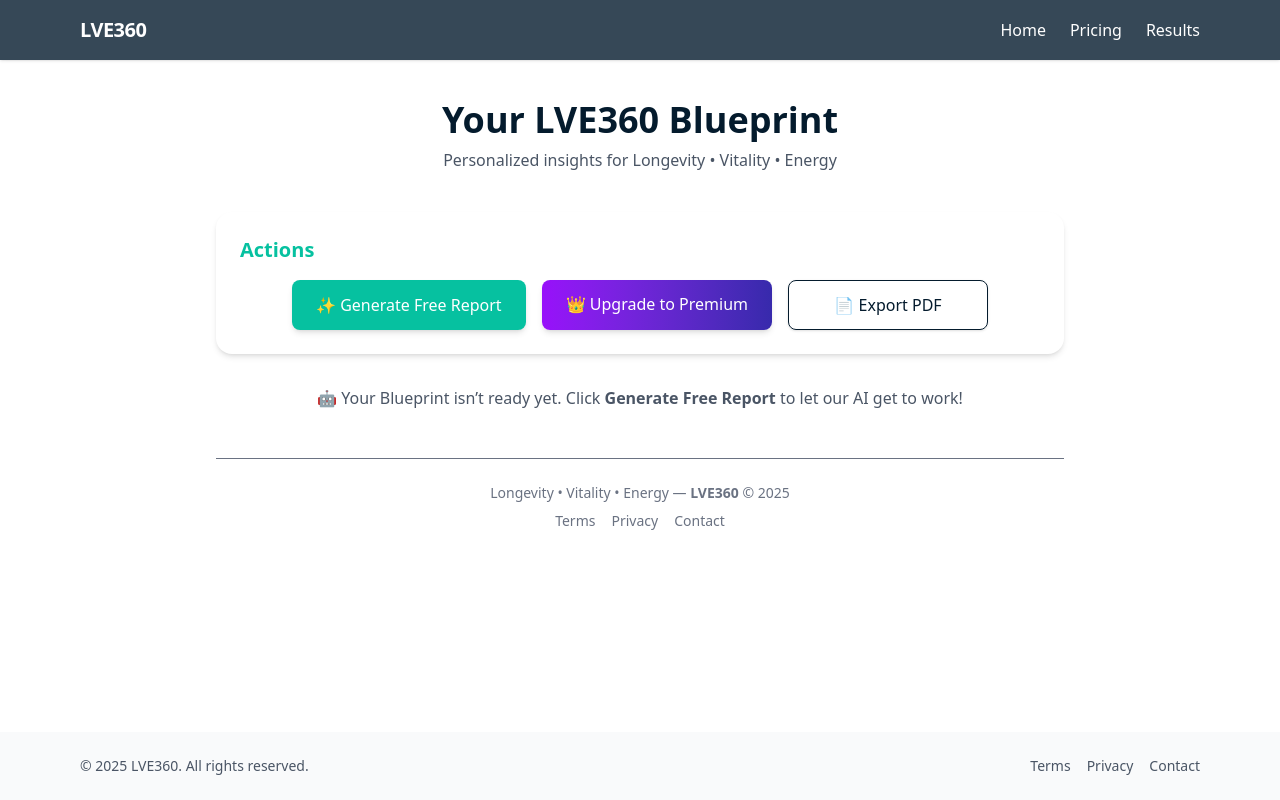
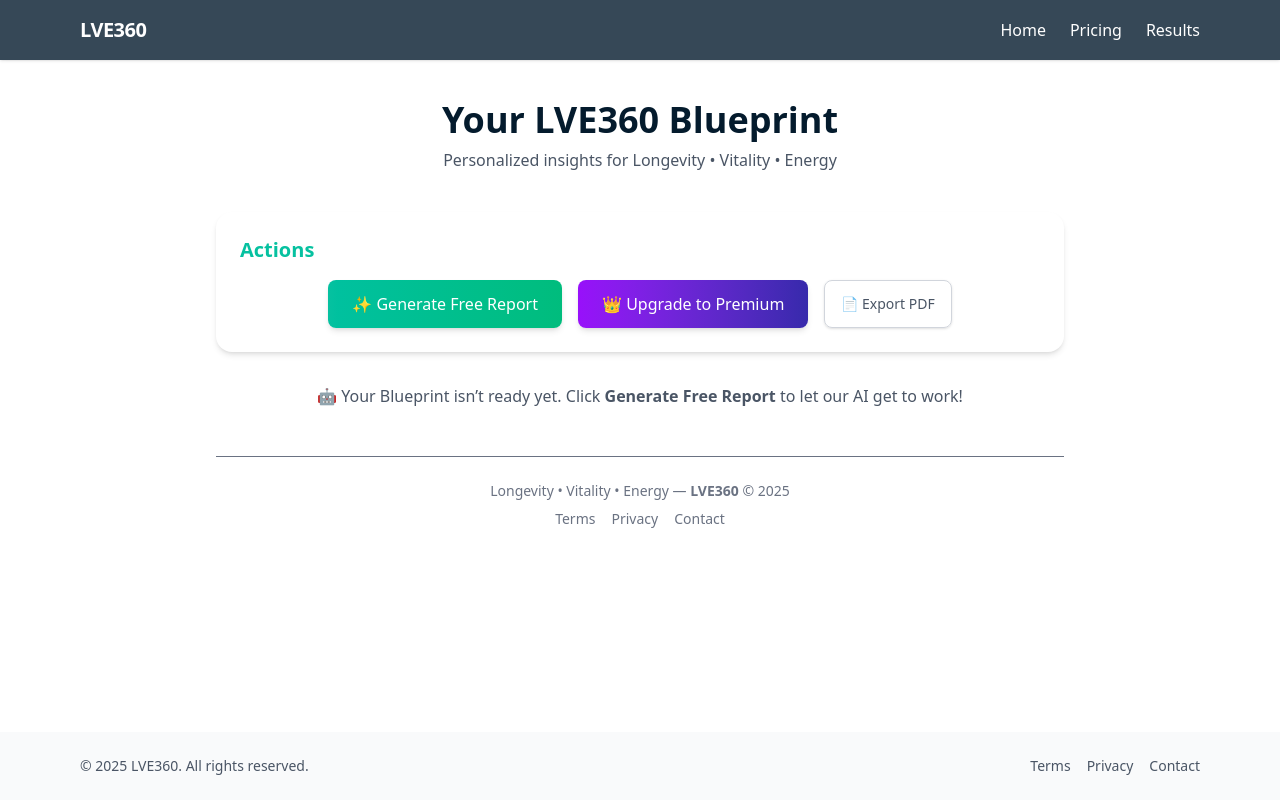
Before and after one commit to LGomes360/lve360-app, a Next.js app: page /results in a window 1280 px wide. Built offline with nearby package versions, Linux system fonts and the light colour scheme.

Commit message:
Update page.tsx

```diff
--- a/app/results/page.tsx
+++ b/app/results/page.tsx
@@ -1,4 +1,3 @@
-// app/results/page.tsx
 "use client";
 
 import { Suspense, useEffect, useMemo, useState } from "react";
@@ -207,13 +206,19 @@ function ResultsContent() {
       {/* Actions */}
       <SectionCard title="Actions">
         <div className="flex flex-wrap gap-4 justify-center">
-          <CTAButton onClick={generateStack} variant="primary" disabled={generating}>
+          <CTAButton
+            onClick={generateStack}
+            variant="gradient"
+            disabled={generating}
+          >
             {generating ? "🤖 Generating..." : "✨ Generate Free Report"}
           </CTAButton>
+
           <CTAButton href="/pricing" variant="premium">
             👑 Upgrade to Premium
           </CTAButton>
-          <CTAButton onClick={exportPDF} variant="secondary">
+
+          <CTAButton onClick={exportPDF} variant="subtle" size="sm">
             📄 Export PDF
           </CTAButton>
         </div>
```
